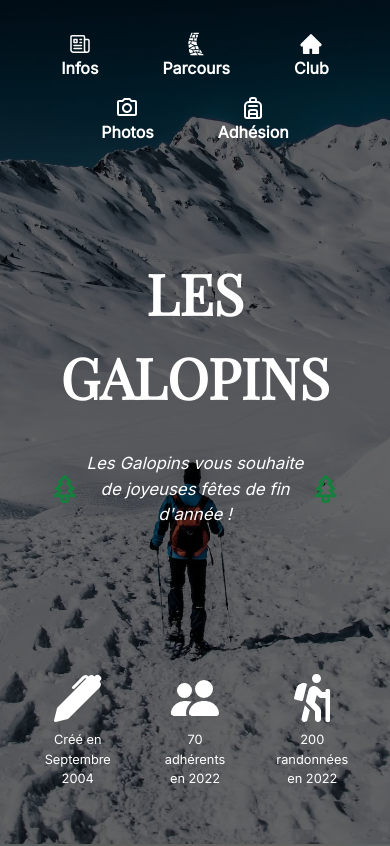
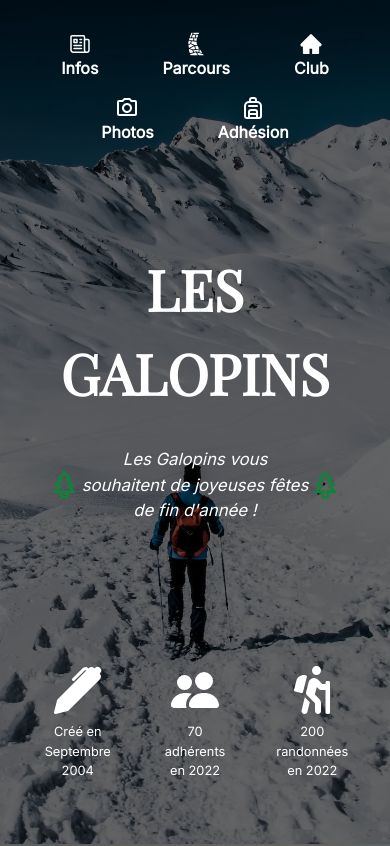
Before and after one commit to SebastienLaurentt/Galopins, a Vue app: page / in a window 390 px wide. Shown: the top 846 px of the page. Built offline with nearby package versions, Linux system fonts and the light colour scheme; no server answers.

Commit message:
fix typo on home

```diff
--- a/src/sections/Home.tsx
+++ b/src/sections/Home.tsx
@@ -32,7 +32,7 @@ function Home() {
         <motion.h1 variants={childVariants}>LES GALOPINS</motion.h1>
         <motion.h3 variants={childVariants} className='italic px-4 flex flex-row items-center justify-center'>
           <TbChristmasTree className="text-green-700 text-4xl" />
-          Les Galopins vous souhaite de joyeuses fêtes de fin d'année !
+          Les Galopins vous souhaitent de joyeuses fêtes de fin d'année !
           <TbChristmasTree className="text-green-700 text-4xl" />
         </motion.h3>
       </motion.div>
@@ -40,7 +40,7 @@ function Home() {
         variants={containerVariants}
         initial='hidden'
         animate='visible'
-        className='flex flex-row justify-around md:justify-center xl:gap-x-8 2xl:gap-x-24 mb-4 md:mb-0 wideScreen'
+        className='flex flex-row justify-around md:justify-center xl:gap-x-8 2xl:gap-x-24 mb-6 md:mb-0 wideScreen'
       >
         <motion.li
             variants={childVariants}
```
